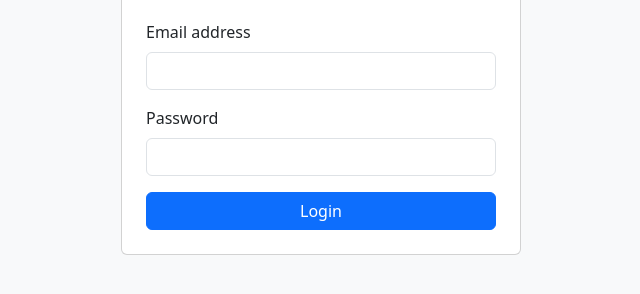
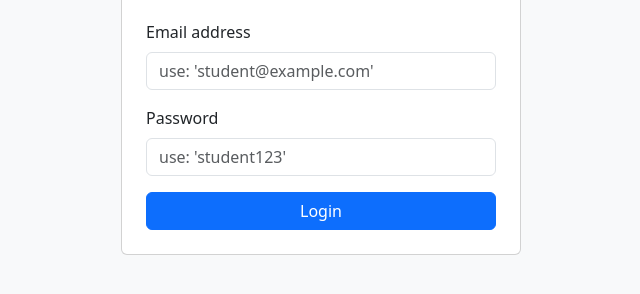
Before and after one commit to Israellongji/Just-Learn, a plain HTML site: page student-login.html in a window 1280 px wide. Shown: the part 306-600 px from the top of the page, without its empty margins (319-959 px from the left). Drawn offline with nearby package versions, Linux system fonts and the light colour scheme.

Commit message:
Update student-login.html

```diff
--- a/student-login.html
+++ b/student-login.html
@@ -12,11 +12,11 @@
       <form onsubmit="event.preventDefault(); handleLogin('student')">
         <div class="mb-3 text-start">
           <label for="email" class="form-label">Email address</label>
-          <input type="email" class="form-control" id="email" required>
+          <input placeholder="use: 'student@example.com' " type="email" class="form-control" id="email" required>
         </div>
         <div class="mb-3 text-start">
           <label for="password" class="form-label">Password</label>
-          <input type="password" class="form-control" id="password" required>
+          <input placeholder="use: 'student123' " type="password" class="form-control" id="password" required>
         </div>
         <button type="submit" class="btn btn-primary w-100">Login</button>
       </form>
```
